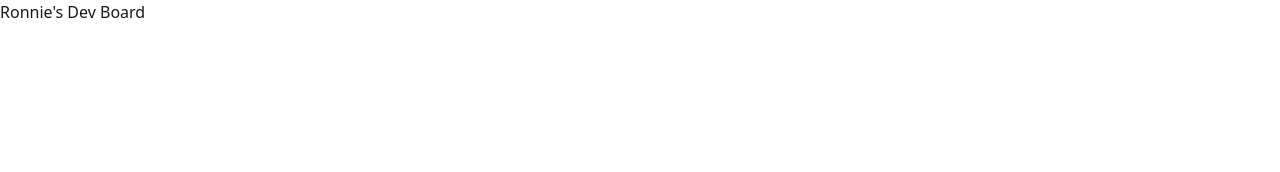
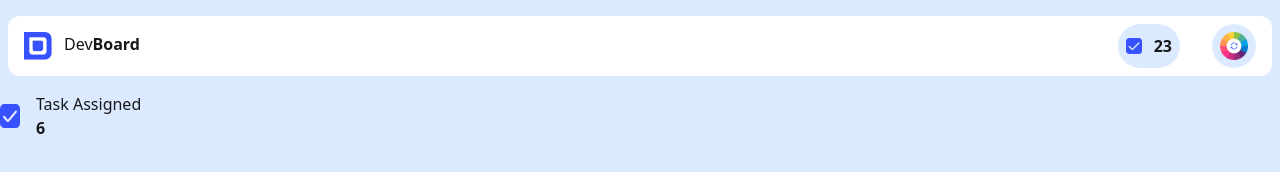
Before and after one commit to ronnie012/dev-board, a plain HTML site: page index.html in a window 1280 px wide. Drawn offline with nearby package versions, Linux system fonts and the light colour scheme.

Commit message:
Added Background Color Changer Functionality

```diff
--- a/index.html
+++ b/index.html
@@ -15,7 +15,50 @@
   <link href="https://cdn.jsdelivr.net/npm/daisyui@5.0.0-beta.9/daisyui.css" rel="stylesheet" type="text/css" />
   <script src="https://cdn.jsdelivr.net/npm/@tailwindcss/browser@4"></script>
 </head>
-<body>
-  <h1>Ronnie's Dev Board</h1>
+<body class="min-h-screen bg-blue-100" id="body">
+  <header class="py-4">
+    <nav class="bg-white py-2 rounded-xl flex justify-between items-center px-4 mx-2">
+      <div class="flex gap-3">
+        <div>
+          <img src="./images/logo.png" class="w-7" alt="logo_image">
+        </div>
+        <h3>Dev<span class="font-bold">Board</span></h3>
+      </div>
+      <div class="flex gap-8">
+        <div class="flex gap-3 items-center py-0 px-2 bg-blue-100 rounded-3xl">
+          <img src="./images/checkbox.png" class="w-4 h-4" alt="checkbox_icon">
+          <h3><span class="font-bold">23</span></h3>
+        </div>
+        <div class="flex items-center cursor-pointer p-2 gap-2 bg-blue-100 rounded-full">
+          <img id="rainbow_theme_btn" src="./images/theme-btn.png" class="w-7 h-7" alt="theme_controller_icon">
+        </div>
+      </div>
+    </nav>
+  </header>
+
+  <main>
+    <section>
+      <!-- Task_discover_date -->
+      <div>
+        <!-- Task -->
+        <div class="flex items-center gap-4">
+          <div class="bg-white rounded-full">
+            <img class="w-5 h-6" src="./images/checkbox.png" alt="">
+          </div>
+          <div>
+            <p>Task Assigned</p>
+            <h3><span class="font-bold">6</span></h3>
+          </div>
+        </div>
+        <div></div>
+        <div></div>
+      </div>
+      <!-- cards_1-6 -->
+      <div>
+
+      </div>
+    </section>
+  </main>
+  <script src="./javascript/script.js"></script>
 </body>
 </html>
--- /dev/null
+++ b/javascript/script.js
@@ -0,0 +1,8 @@
+document.getElementById("rainbow_theme_btn").addEventListener("click", function () {
+  let random_color1 = Math.floor(Math.random()*255);
+  let random_color2 = Math.floor(Math.random()*255);
+  let random_color3 = Math.floor(Math.random()*255);
+
+  let random_color = "rgb(" + random_color1 + "," + random_color2 + "," + random_color3 + ", 0.6)";
+  document.getElementById("body").style.backgroundColor = random_color;
+})
```
Also changed, not shown: images/activity.png (added), images/board.png (added), images/calender.png (added), images/checkbox.png (added), images/logo.png (added), images/theme-btn.png (added).
